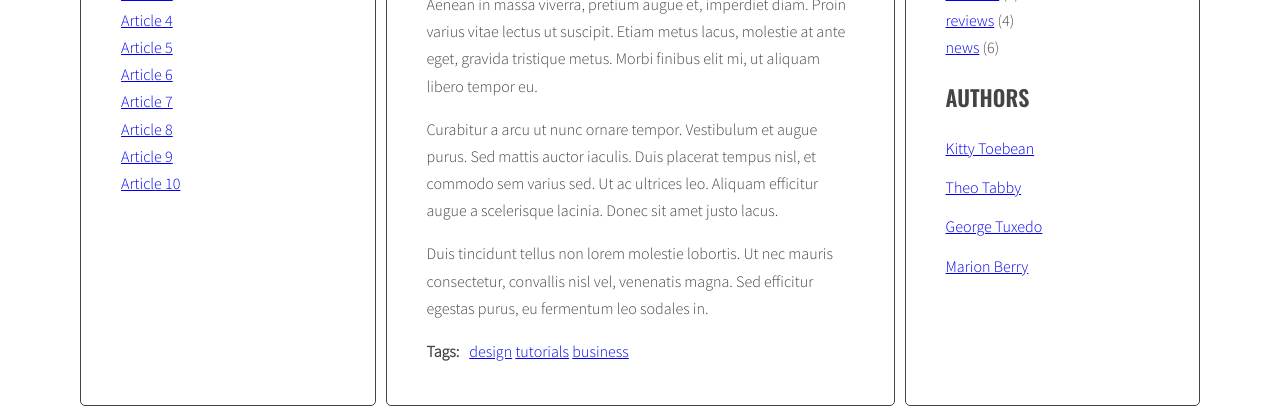
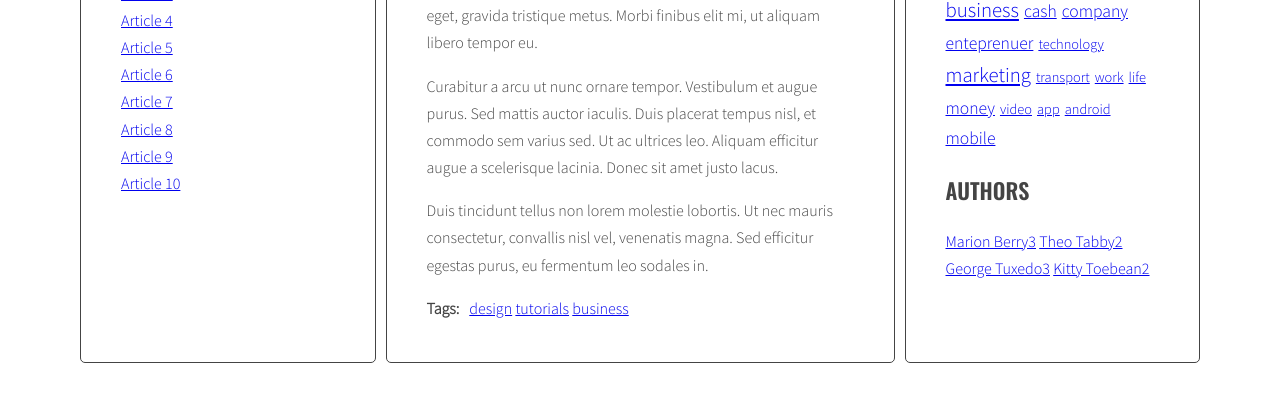
Before and after one commit to PiotrKrupa38/javascript-blog, a website: page index.html in a window 1280 px wide. Shown: the part 433-847 px from the top of the page. After the commit the page ends 804 px from the top, so only its background shows below. Drawn offline with nearby package versions, Linux system fonts and the light colour scheme.

Commit message:
Adding authors to sidebar

```diff
--- a/css/style.scss
+++ b/css/style.scss
@@ -118,3 +118,31 @@ body {
     margin: 0 10px 0 0;
   }
 }
+
+/*Tag*/
+
+.tag-size-1 {
+  font-size: 90%;
+}
+
+.tag-size-2 {
+  font-size: 110%;
+}
+
+.tag-size-3 {
+  font-size: 130%;
+}
+
+.tag-size-4 {
+  font-size: 150%;
+}
+
+.tag-size-5 {
+  font-size: 250%;
+}
+
+.list.tags li {
+  display: inline-block;
+  margin-right: 5px;
+
+  }
--- a/index.html
+++ b/index.html
@@ -180,34 +180,9 @@
             <aside class="sidebar">
               <h2 class="section-title">Tags</h2>
               <ul class="list tags">
-                <li><a href="#">design</a> <span>(6)</span></li>
-                <li><a href="#">code</a> <span>(5)</span></li>
-                <li><a href="#">tutorials</a> <span>(4)</span></li>
-                <li><a href="#">reviews</a> <span>(4)</span></li>
-                <li><a href="#">news</a> <span>(6)</span></li>
               </ul>
               <h2 class="section-title">Authors</h2>
               <ul class="list authors">
-                <li>
-                  <a href="#">
-                    <span class="author-name">Kitty Toebean</span>
-                  </a>
-                </li>
-                <li>
-                  <a href="#">
-                    <span class="author-name">Theo Tabby</span>
-                  </a>
-                </li>
-                <li>
-                  <a href="#">
-                    <span class="author-name">George Tuxedo</span>
-                  </a>
-                </li>
-                <li>
-                  <a href="#">
-                    <span class="author-name">Marion Berry</span>
-                  </a>
-                </li>
               </ul>
             </aside>
           </main>
--- a/js/script.js
+++ b/js/script.js
@@ -37,6 +37,10 @@ const optTitleSelector = '.post-title'
 const optTitleListSelector = '.titles'
 const optArticleTagsSelector = '.post-tags .list'
 const optArticleAuthorSelector = '.post-author'
+const optTagsListSelector = '.tags .list'
+const optCloudClassCount = '5'
+const optCloudClassPrefix = 'tag-size-'
+const optAuthorsListSelector = '.authors.list';
 
 function generateTitleLinks (customSelector = '') {
   /* remove contents of titleList */
@@ -73,7 +77,35 @@ function generateTitleLinks (customSelector = '') {
 
 generateTitleLinks()
 
+function calculateTagsParams (tags) {
+  const params = {max: 0, min: 999999}
+
+  for (let tag in tags) {
+    if (tags[tag] > params.max) {
+      params.max = tags[tag];
+    }
+
+    if (tags[tag] < params.min) {
+      params.min = tags[tag];
+    }
+  }
+  return params
+}
+
+function calculateTagClass (count, params) {
+  const normalizedCount = count - params.min
+  const normalizedMax = params.max - params.min
+  const percentage = normalizedCount / normalizedMax
+  const classNumber = Math.floor(percentage * (optCloudClassCount - 1) + 1)
+
+  return optCloudClassPrefix + classNumber
+}
+
 function generateTags () {
+  const optTagsListSelector = '.tags.list';
+  /* [NEW] create a new variable allTags with an empty object */
+  let allTags = {}
+
   /* find all articles */
   const articles = document.querySelectorAll(optArticleSelector)
 
@@ -97,6 +129,13 @@ function generateTags () {
       const linkHTML = '<li><a href="#tag-' + tag + '">' + tag + '</a></li> '
       /* add generated code to html variable */
       html = html + linkHTML
+      /* [NEW] check if this link is NOT already in allTags */
+      if (!allTags.hasOwnProperty(tag)) {
+        /* [NEW] add tag to allTags object */
+        allTags[tag] = 1
+      } else {
+        allTags[tag]++
+      }
     }
 
     /* insert HTML of all the links into the tags wrapper */
@@ -104,6 +143,23 @@ function generateTags () {
 
   /* END LOOP: for every article: */
   }
+  /* [NEW] find list of tags in right column */
+  const tagList = document.querySelector(optTagsListSelector)
+
+  /* [NEW] create variable for all links HTML code */
+  const tagsParams = calculateTagsParams(allTags)
+  console.log('tagsParams:', tagsParams)
+  let allTagsHTML = ''
+
+  /* [NEW] START LOOP: for each tag in allTags */
+  for (let tag in allTags) {
+    /* [NEW] generate code of a link and add it to allTagsHTML */
+    const tagLinkHTML = '<li><a class="'+ calculateTagClass(allTags[tag], tagsParams) +'" href="#tag-' + tag + '">' + tag + '</a></li>'
+    allTagsHTML += tagLinkHTML
+  }
+
+  /* [NEW] add html from allTagsHTML to tagsList */
+  tagList.innerHTML = allTagsHTML
 }
 
 generateTags()
@@ -158,6 +214,10 @@ function addClickListenersToTags () {
 addClickListenersToTags()
 
 function generateAuthors () {
+  const optAuthorsListSelector = '.authors.list';
+  /* [NEW] create a new variable allAuthors with an empty object */
+  let allAuthors = {};
+
   /* find all articles */
   const articles = document.querySelectorAll(optArticleSelector)
 
@@ -178,8 +238,32 @@ function generateAuthors () {
     /* add generated code to html variable */
     html = html + linkHTML
 
-    titleAuthor.innerHTML = html
+    /* [NEW] check if this link is NOT already in allAuthors */
+    if(!allAuthors.hasOwnProperty(author)) {
+      /* [NEW] add generated code to allAuthors array */
+      allAuthors[author] = 1
+    } else {
+      allAuthors[author]++
+    }
+    //titleAuthor.innerHTML = html
   }
+
+  /* [NEW] find list of authors in right column */
+  const authorList = document.querySelector(optAuthorsListSelector)
+
+  /* [NEW] create variable for all links HTML code */
+  let allAuthorsHTML = ''
+
+  /* [NEW] START LOOP: for each author in allAuthors */
+  for (let author in allAuthors) {
+    /* [NEW] generate code of a link and add it to allAuthorsHTML */
+    //allAuthorsHTML += author + ' (' + allAuthors[author] + ') '
+    const authorLinkHTML = '<a href="#author-' + author + '">' + author + allAuthors[author] +'</a> '
+    allAuthorsHTML += authorLinkHTML
+  }
+
+  /* [NEW] add HTML from allTagsHTML to tagList */
+  authorList.innerHTML = allAuthorsHTML
 }
 
 generateAuthors()
```
Also changed, not shown: css/style.css, css/style.min.css.
